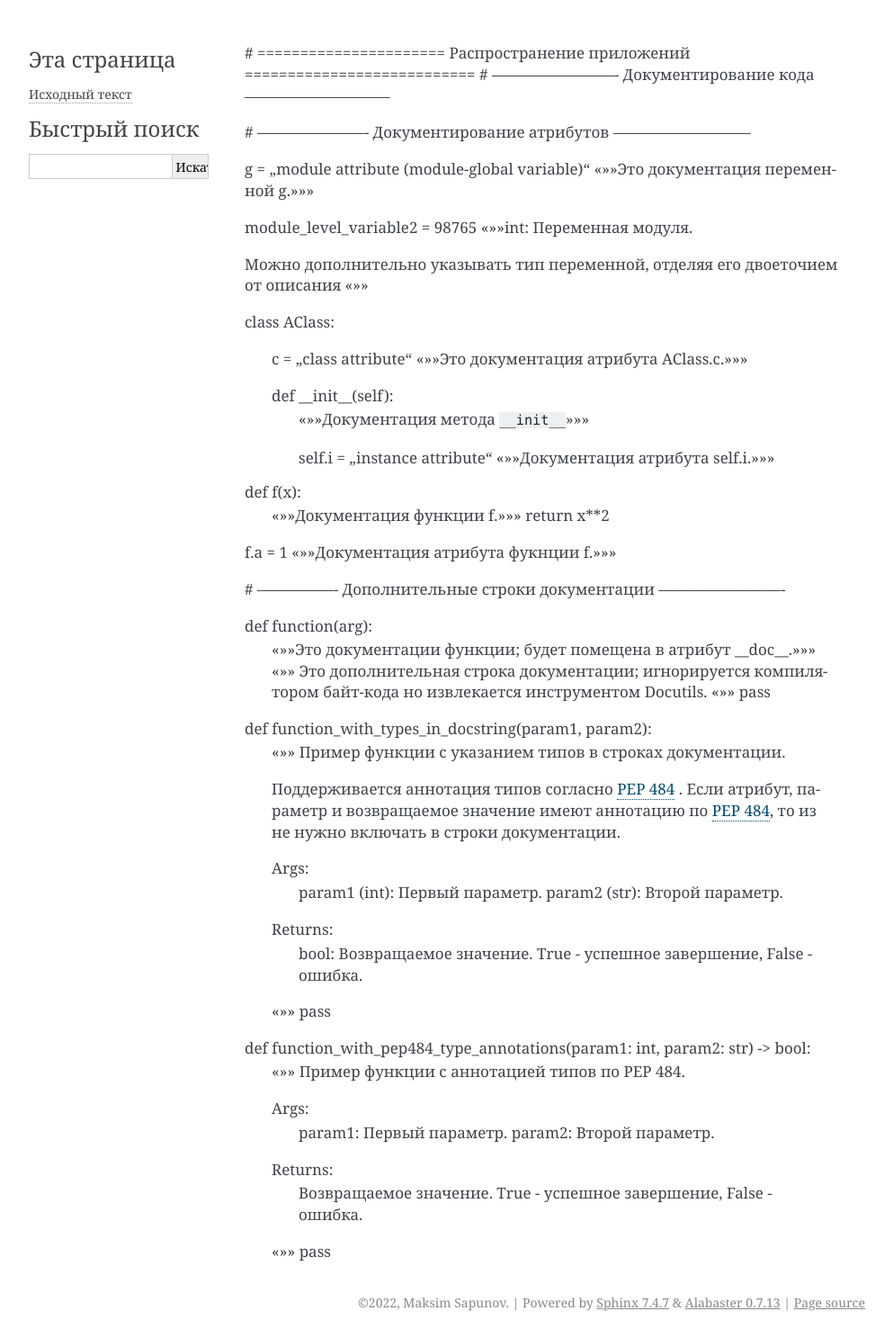
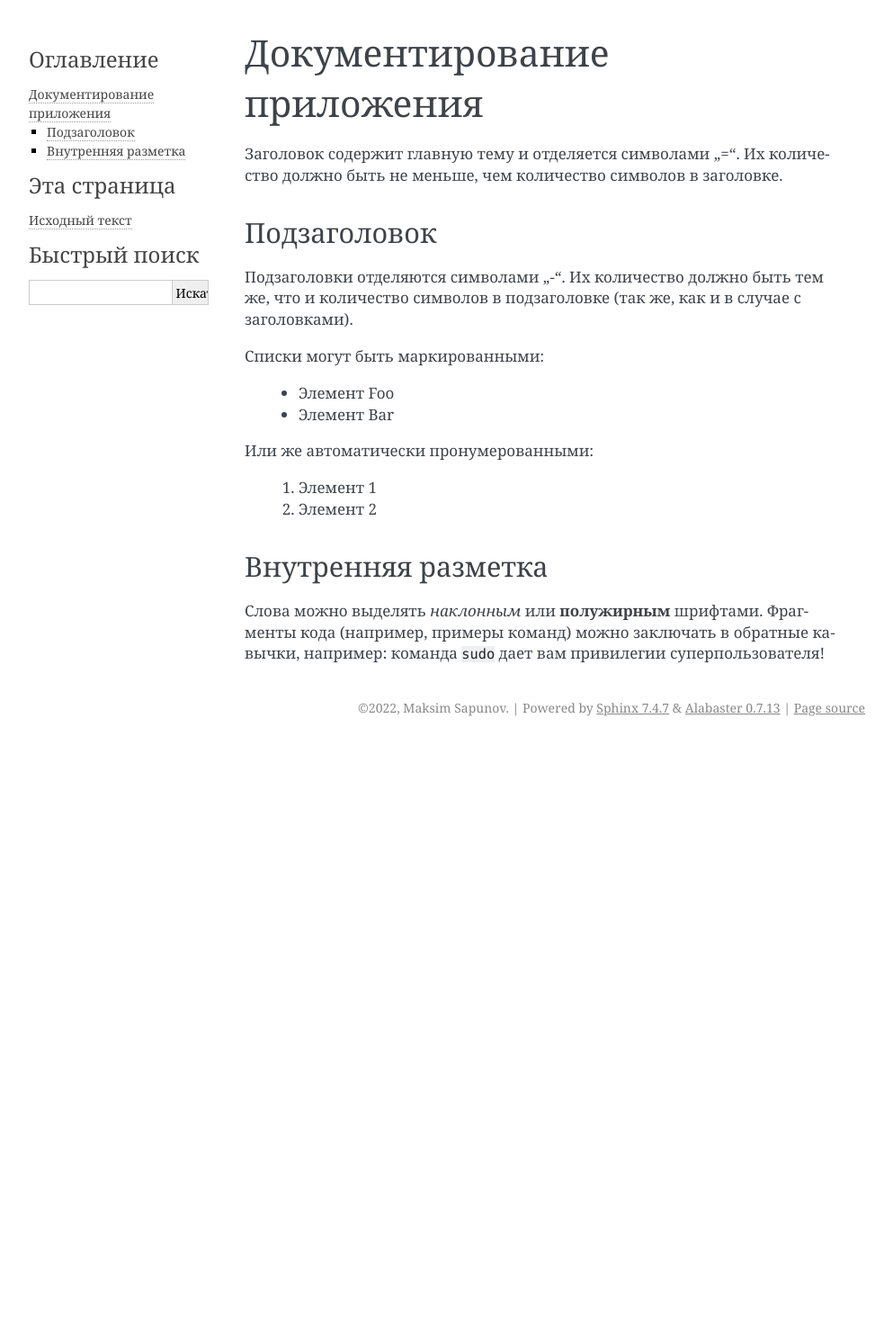
Before and after one commit to Jenny6199/client-server_apps_python, a Sphinx documentation site: the page built from mainapp/source/example.rst, in a window 1280 px wide. Shown: the whole page at 90% size, without its empty margins (148-1141 px from the left). Built offline with Sphinx 7.4.7, drawn with Linux system fonts in a browser that asks for light colours; pages that are not in the unit, such as notebooks, are missing from menus; after the commit the page ends 900 px from its top, so only the background shows below that.

Commit message:
commit after make html - no problem

```diff
--- a/mainapp/source/example.rst
+++ b/mainapp/source/example.rst
@@ -1,80 +1,29 @@
-# ====================== Распространение приложений ===========================
-# ------------------------- Документирование кода -----------------------------
+Документирование приложения
+===========================
 
 
-# ---------------------- Документирование атрибутов ---------------------------
+Заголовок содержит главную тему и отделяется символами '='.
+Их количество должно быть не меньше, чем количество символов
+в заголовке.
 
-g = 'module attribute (module-global variable)'
-"""Это документация переменной g."""
+Подзаголовок
+------------
+Подзаголовки отделяются символами '-'. Их количество должно
+быть тем же, что и количество символов в подзаголовке
+(так же, как и в случае с заголовками).
 
-module_level_variable2 = 98765
-"""int: Переменная модуля.
+Списки могут быть маркированными:
 
-Можно дополнительно указывать тип переменной,
-отделяя его двоеточием от описания
-"""
+ * Элемент Foo
+ * Элемент Bar
 
-class AClass:
+Или же автоматически пронумерованными:
 
-    c = 'class attribute'
-    """Это документация атрибута AClass.c."""
+ #. Элемент 1
+ #. Элемент 2
 
-    def __init__(self):
-        """Документация метода ``__init__``"""
-
-        self.i = 'instance attribute'
-        """Документация атрибута self.i."""
-
-
-def f(x):
-    """Документация функции f."""
-    return x**2
-
-
-f.a = 1
-"""Документация атрибута фукнции f."""
-
-# ---------------- Дополнительные строки документации -------------------------
-
-def function(arg):
-    """Это документации функции; будет помещена в атрибут __doc__."""
-    """
-    Это дополнительная строка документации;
-    игнорируется компилятором байт-кода
-    но извлекается инструментом Docutils.
-    """
-    pass
-
-
-def function_with_types_in_docstring(param1, param2):
-    """ Пример функции с указанием типов в строках документации.
-
-    Поддерживается аннотация типов согласно `PEP 484`_ .
-    Если атрибут, параметр и возвращаемое значение имеют аннотацию по `PEP 484`_,
-    то из не нужно включать в строки документации.
-
-    Args:
-        param1 (int): Первый параметр.
-        param2 (str): Второй параметр.
-
-    Returns:
-        bool: Возвращаемое значение. True - успешное завершение, False - ошибка.
-
-    .. _`PEP 484`: https://www.python.org/dev/peps/pep-0484/
-
-    """
-    pass
-
-
-def function_with_pep484_type_annotations(param1: int, param2: str) -> bool:
-    """ Пример функции с аннотацией типов по PEP 484.
-
-    Args:
-        param1: Первый параметр.
-        param2: Второй параметр.
-
-    Returns:
-        Возвращаемое значение. True - успешное завершение, False - ошибка.
-
-    """
-    pass
+Внутренняя разметка
+-------------------
+Слова можно выделять *наклонным* или **полужирным** шрифтами.
+Фрагменты кода (например, примеры команд) можно заключать в обратные кавычки, например:
+команда ``sudo`` дает вам привилегии суперпользователя!
--- a/mainapp/source/index.rst
+++ b/mainapp/source/index.rst
@@ -10,7 +10,7 @@ Welcome to Easy Messenger's documentation!
    :maxdepth: 2
    :caption: Содержание:
 
-    example
+   example
 
 Indices and tables
 ==================
```
